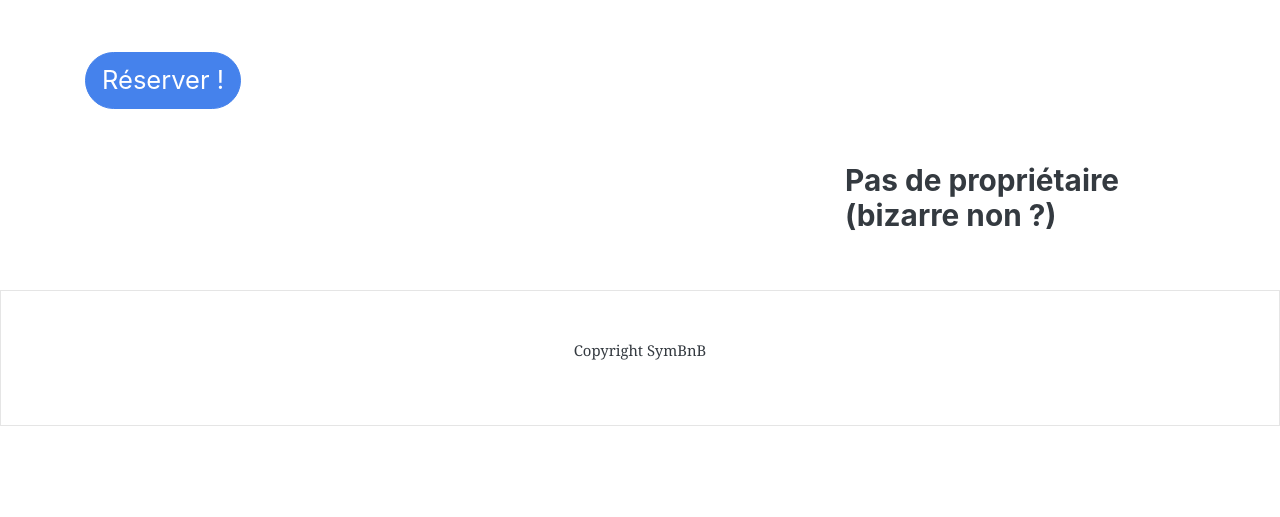
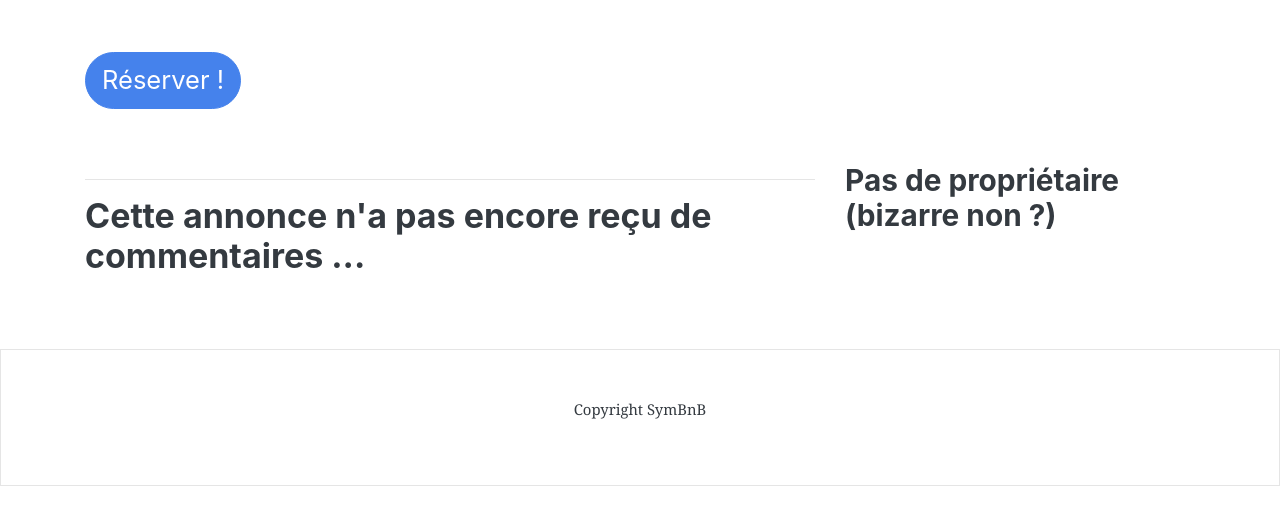
Before and after one commit to liorchamla/symbnb, a Symfony app: template templates/ad/show.html.twig in a window 1280 px wide. Shown: the part 161-678 px from the top of the page. Run offline with Twig, Linux system fonts and the light colour scheme; the template is opened without the code that fills it, so the values that code supplies are empty; some libraries are stand-ins or nearby versions.

Commit message:
adding comments in ad show template

```diff
--- a/templates/ad/show.html.twig
+++ b/templates/ad/show.html.twig
@@ -41,6 +41,23 @@
                             <span class="sr-only">Next</span>
                         </a>
                         </div>
+
+                    <hr>
+                    {% if ad.comments|length > 0 %}
+                        <h2 class="mb-3">Commentaires de nos voyageurs :</h2>
+                        {% for comment in ad.comments %}
+                            <div class="bg-light rounded mb-3 py-3 px-3">
+                                <strong>{{comment.author.firstName}}</strong> a dit :
+                                <blockquote>
+                                    {{comment.content}}
+                                </blockquote>
+                                <strong>Note donnée par {{comment.author.firstName}} :</strong> {{comment.rating}}
+                            </div>
+                        {% endfor %}
+                    {% else %}
+                        <h2>Cette annonce n'a pas encore reçu de commentaires ...</h2>
+                    {% endif %}
+
                 </div>
                 <div class="col-md-4">
                     {% if not ad.owner %}
```
